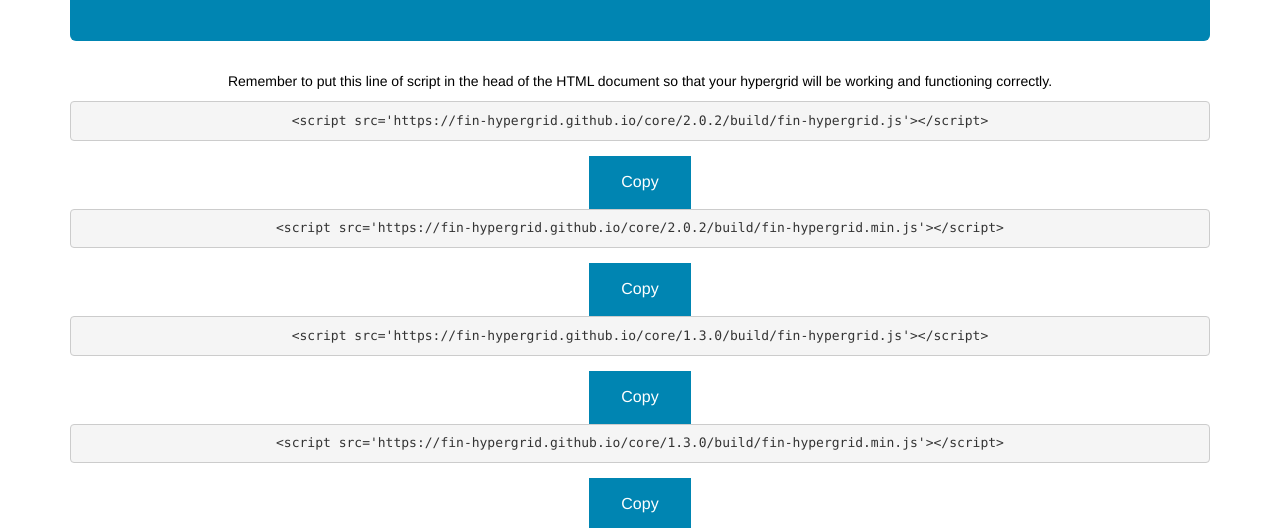
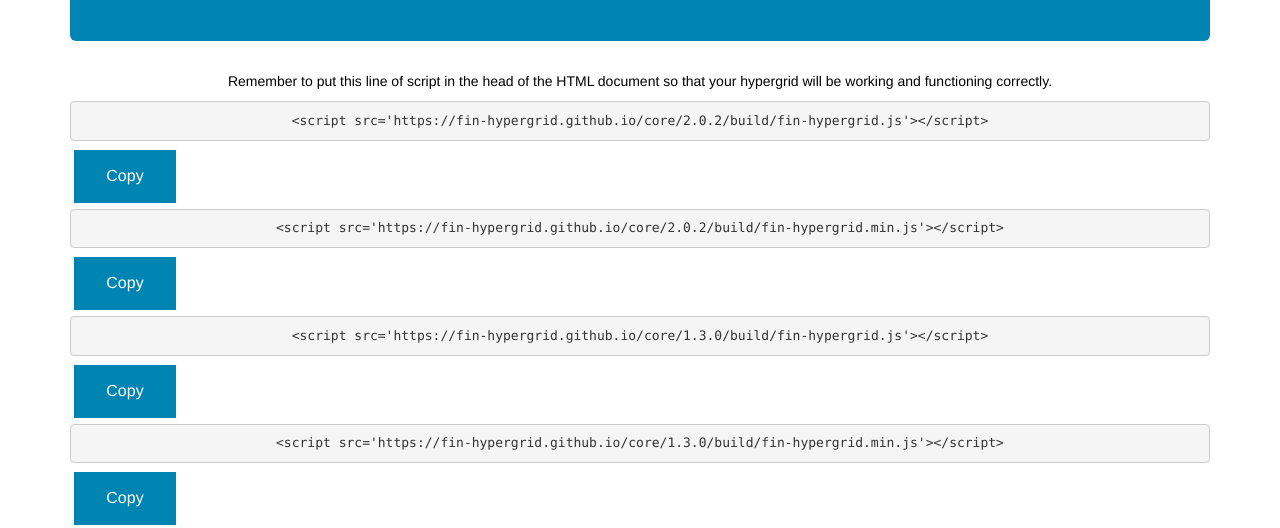
Before and after one commit to EpicHoward/hypergrid-landing-page, a plain HTML site: page info.html in a window 1280 px wide. Shown: the part 224-752 px from the top of the page. Drawn offline with nearby package versions, Linux system fonts and the light colour scheme.

Commit message:
making a commit to the the repo

```diff
--- a/design.css
+++ b/design.css
@@ -86,6 +86,9 @@
     display: inline-block;
     font-size: 16px;
     margin-top: 5px;
+    position: relative;
+    top: -6px;
+    left: -515px;
 }
 
 pre {
```
Also changed, not shown: info.html (+1 -3 lines).
